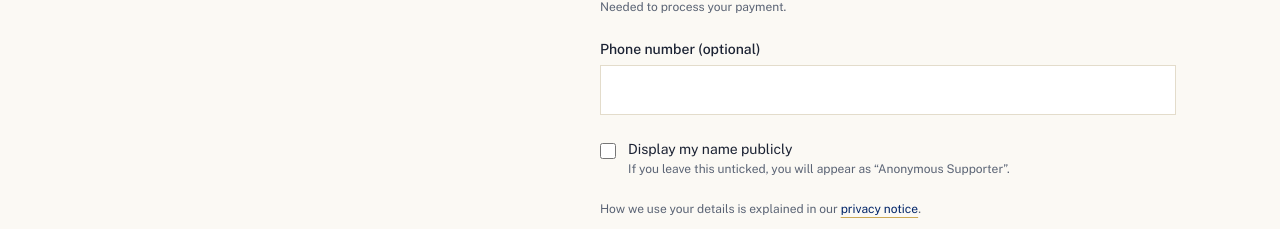
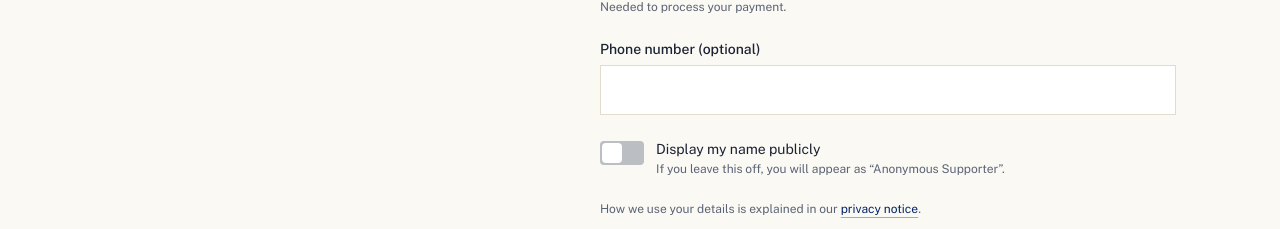
Before and after one commit to abusufyanfoundation/abusufyanfound, a Next.js app: page /support in a window 1280 px wide. Shown: the part 820-1049 px from the top of the page. Built offline with nearby package versions, Linux system fonts and the light colour scheme; no server answers; the database is empty.

Commit message:
Added toggle switch for campaign active/inactive and public name display

```diff
--- a/components/admin/CampaignForm.tsx
+++ b/components/admin/CampaignForm.tsx
@@ -7,7 +7,7 @@ import { FormMessage } from "@/components/admin/auth/FormMessage";
 import { SubmitButton } from "@/components/forms/SubmitButton";
 import { useActionForm } from "@/lib/forms/use-action-form";
 import { useEditMode } from "@/lib/forms/use-edit-mode";
-import { CheckField, FileField, TextArea, TextField } from "./forms/fields";
+import { ToggleField, FileField, TextArea, TextField } from "./forms/fields";
 
 export type CampaignFormValues = {
   id: string;
@@ -80,7 +80,7 @@ export function CampaignForm({ campaign }: { campaign?: CampaignFormValues }) {
         </div>
 
         {!campaign?.completed && (
-          <CheckField
+          <ToggleField
             label="Make this the active campaign"
             name="isActive"
             defaultChecked={campaign?.is_active}
--- a/components/admin/forms/fields.tsx
+++ b/components/admin/forms/fields.tsx
@@ -28,6 +28,7 @@ export function TextField({
   name,
   defaultValue,
   type = "text",
+  autoComplete,
   required = true,
   hint,
   min,
@@ -38,6 +39,7 @@ export function TextField({
   defaultValue?: string | number;
   type?: string;
   required?: boolean;
+  autoComplete?: string;
   hint?: string;
   min?: number;
   step?: number | "any";
@@ -48,6 +50,7 @@ export function TextField({
         id={name}
         name={name}
         type={type}
+        autoComplete={autoComplete}
         defaultValue={defaultValue}
         required={required}
         min={min}
@@ -115,34 +118,7 @@ export function SelectField({
   );
 }
 
-export function CheckField({
-  label,
-  name,
-  defaultChecked,
-  hint,
-}: {
-  label: string;
-  name: string;
-  defaultChecked?: boolean;
-  hint?: string;
-}) {
-  return (
-    <label className="flex items-start gap-3 text-sm text-ink">
-      <input
-        type="checkbox"
-        name={name}
-        defaultChecked={defaultChecked}
-        className="mt-1 h-4 w-4 accent-navy"
-      />
-      <span>
-        {label}
-        {hint && (
-          <span className="mt-0.5 block text-xs text-muted">{hint}</span>
-        )}
-      </span>
-    </label>
-  );
-}
+export { Toggle as ToggleField } from "@/components/ui/Toggle";
 
 export function FileField({
   label,
--- a/components/forms/DonorFields.tsx
+++ b/components/forms/DonorFields.tsx
@@ -1,4 +1,5 @@
-import Link from "next/dist/client/link";
+import Link from "next/link";
+import { Toggle } from "@/components/ui/Toggle";
 import { Field } from "./Field";
 
 export function DonorFields() {
@@ -20,20 +21,11 @@ export function DonorFields() {
         required={false}
       />
 
-      <label className="flex items-start gap-3 text-sm text-ink">
-        <input
-          type="checkbox"
-          name="displayPublicly"
-          className="mt-1 h-4 w-4 accent-navy"
-        />
-        <span>
-          Display my name publicly
-          <span className="mt-0.5 block text-xs text-muted">
-            If you leave this unticked, you will appear as &ldquo;Anonymous
-            Supporter&rdquo;.
-          </span>
-        </span>
-      </label>
+      <Toggle
+        label="Display my name publicly"
+        name="displayPublicly"
+        hint="If you leave this off, you will appear as “Anonymous Supporter”."
+      />
 
       <p className="text-xs text-muted">
         How we use your details is explained in our{" "}
--- /dev/null
+++ b/components/ui/Toggle.tsx
@@ -0,0 +1,52 @@
+export function Toggle({
+  label,
+  name,
+  value,
+  defaultChecked,
+  hint,
+  disabled,
+  onChange,
+}: {
+  label: string;
+  name: string;
+  value?: string;
+  defaultChecked?: boolean;
+  hint?: string;
+  disabled?: boolean;
+  onChange?: (event: React.ChangeEvent<HTMLInputElement>) => void;
+}) {
+  return (
+    <label
+      className={`flex items-start gap-3 text-sm text-ink ${
+        disabled ? "cursor-not-allowed" : "cursor-pointer"
+      }`}
+    >
+      <span className="relative mt-0.5 inline-flex h-6 w-11 shrink-0">
+        <input
+          type="checkbox"
+          role="switch"
+          name={name}
+          value={value}
+          defaultChecked={defaultChecked}
+          disabled={disabled}
+          onChange={onChange}
+          className="peer sr-only"
+        />
+        <span
+          aria-hidden="true"
+          className="absolute inset-0 rounded-sm bg-muted/40 transition-colors peer-checked:bg-navy peer-focus-visible:outline-2 peer-focus-visible:outline-offset-2 peer-focus-visible:outline-gold peer-disabled:opacity-60"
+        />
+        <span
+          aria-hidden="true"
+          className="absolute left-0.5 top-0.5 h-5 w-5 rounded-sm bg-white transition-transform peer-checked:translate-x-5 peer-disabled:opacity-80"
+        />
+      </span>
+      <span className={disabled ? "opacity-60" : undefined}>
+        {label}
+        {hint && (
+          <span className="mt-0.5 block text-xs text-muted">{hint}</span>
+        )}
+      </span>
+    </label>
+  );
+}
```
